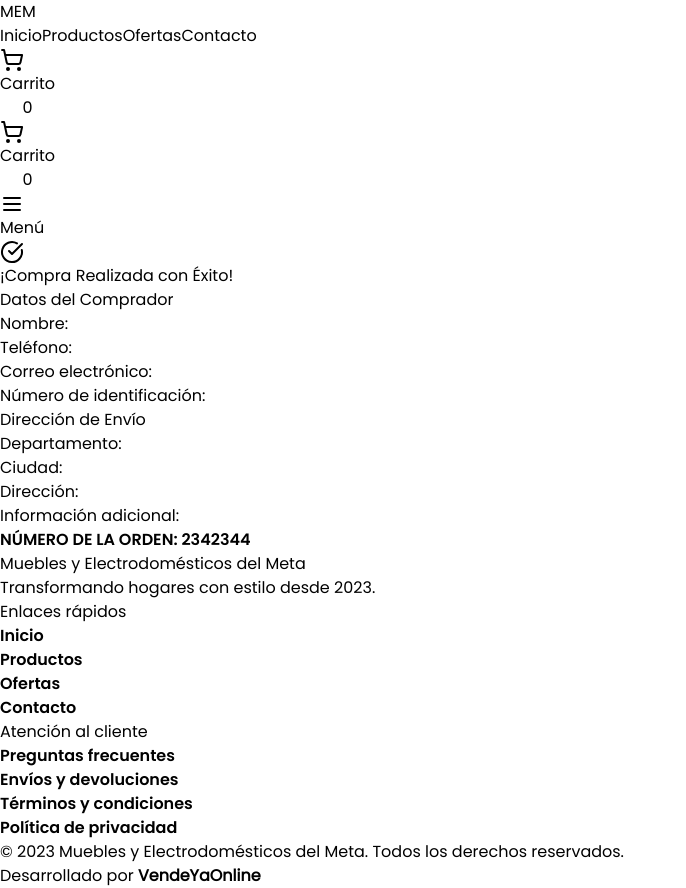
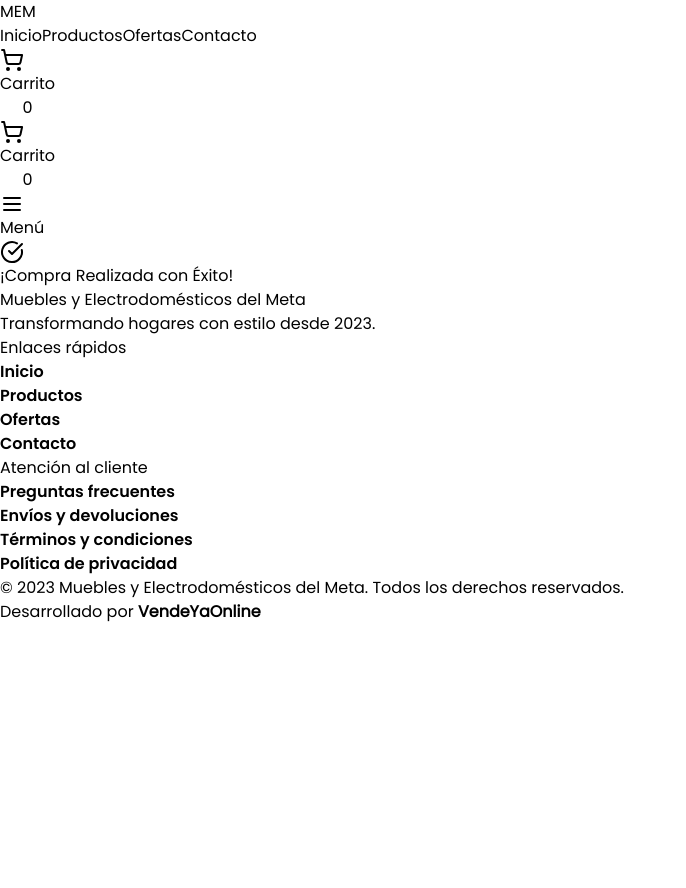
Before and after one commit to VendeYaOnline/Muebles-Frontend, a Next.js app: page /success-purchase in a window 1280 px wide. Shown: the whole page, without its empty margins (0-686 px from the left). After the commit the page ends 800 px from the top, so only its background shows below. Built offline with nearby package versions, Linux system fonts and the light colour scheme; no server answers.

Commit message:
Correcion view succes

```diff
--- a/src/app/success-purchase/page.tsx
+++ b/src/app/success-purchase/page.tsx
@@ -1,29 +1,9 @@
 import { Card, CardContent, CardHeader, CardTitle } from "@/components/ui/card";
 import { CheckCircle } from "lucide-react";
 
-interface DatosCompra {
-  first_name: string;
-  last_name: string;
-  phone: string;
-  department: string;
-  city: string;
-  address: string;
-  additional_info: string;
-  email: string;
-  id_number: string;
-}
 
-const SuccessPurchase = ({
-  first_name,
-  last_name,
-  phone,
-  department,
-  city,
-  address,
-  additional_info,
-  email,
-  id_number,
-}: DatosCompra) => {
+
+const SuccessPurchase = () => {
   return (
     <div className="flex items-center justify-center min-h-screen bg-white">
       <Card className="w-full max-w-2xl">
@@ -35,7 +15,7 @@ const SuccessPurchase = ({
             ¡Compra Realizada con Éxito!
           </CardTitle>
         </CardHeader>
-        <CardContent>
+       {/*  <CardContent>
           <div className="grid gap-6">
             <div>
               <h3 className="text-lg font-semibold mb-2">
@@ -81,7 +61,7 @@ const SuccessPurchase = ({
 
             <h1>NÚMERO DE LA ORDEN: 2342344</h1>
           </div>
-        </CardContent>
+        </CardContent> */}
       </Card>
     </div>
   );
```
